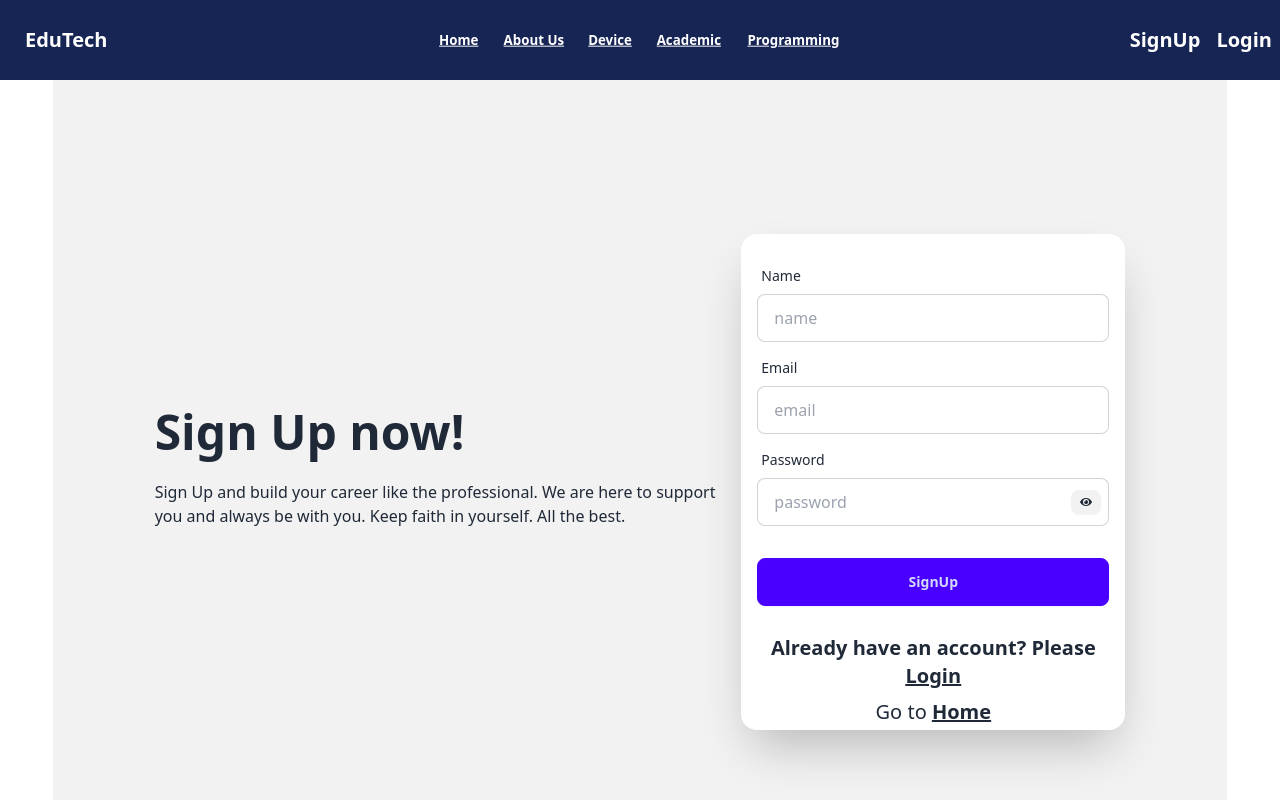
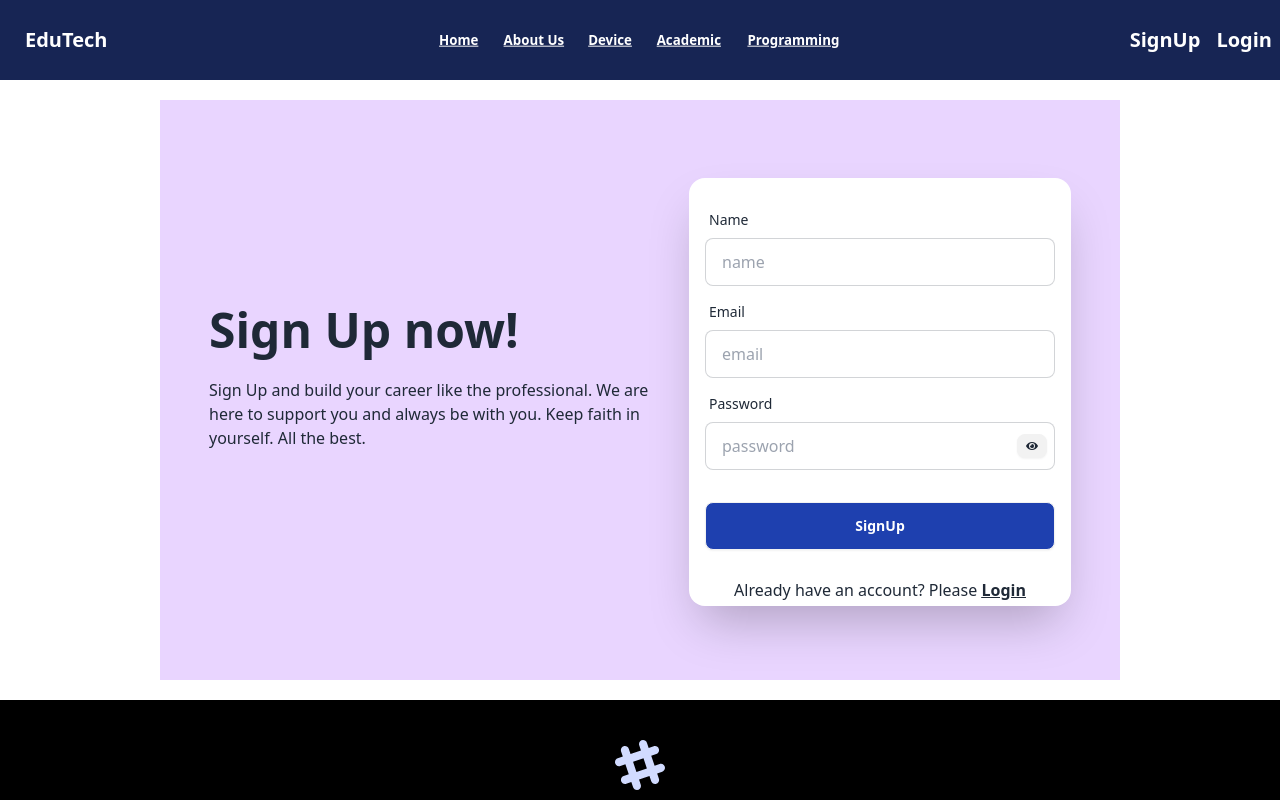
Before and after one commit to Md-Rabiul-Islam75/it-based-education-and-profession, a React (Vite) app: page /signUp in a window 1280 px wide. Shown: the top 800 px of the page. Built offline with nearby package versions, Linux system fonts and the light colour scheme.

Commit message:
signup and login design

```diff
--- a/src/Components/Login.jsx
+++ b/src/Components/Login.jsx
@@ -110,9 +110,9 @@ const Login = () => {
 
   return (
 
-    <div className="hero bg-base-200 min-h-screen">
-  <div className="hero-content flex-col lg:flex-row-reverse">
-    <div className="text-center lg:text-left">
+    <div className="hero w-9/12 mx-auto bg-purple-200 m-10 h-[581px]">
+  <div className="hero-content  flex-col lg:flex-row">
+    <div className="text-center w-1/2 mx-auto lg:text-left">
       <h1 className="text-5xl font-bold">Login now!</h1>
       <p className="py-6">
         Login and build your career like the professional. We are here to support you and always be with you. Keep faith in yourself. All the best.
@@ -157,12 +157,12 @@ const Login = () => {
               />
             </div>
             <div className="form-control mt-6">
-              <button className="btn btn-primary">Login</button>
+              <button className="btn bg-blue-800 text-white">Login</button>
             </div>
           </form>
 
           <div className="text-center">
-            <button onClick={handleSignInWithGoogle} className="btn btn-accent">
+            <button onClick={handleSignInWithGoogle} className="btn">
               Sign In with <FaGoogle />
             </button>
             <p>
--- a/src/Components/SignUp.jsx
+++ b/src/Components/SignUp.jsx
@@ -68,7 +68,7 @@ const SignUp = () => {
   };
 
   return (
-    <div className="hero w-11/12 mx-auto bg-base-200 min-h-screen">
+    <div className="hero w-9/12 mx-auto bg-purple-200 m-5 h-[580px]">
       <div className="hero-content flex-col lg:flex-row">
         <div className="text-center w-1/2 lg:text-left">
           <h1 className="text-5xl font-bold">Sign Up now!</h1>
@@ -90,7 +90,7 @@ const SignUp = () => {
                     value={formData.name}
                     onChange={handleChange}
                     placeholder="name"
-                    className="input input-bordered"
+                    className="input input-bordered w-[350px]"
                     required
                   />
                 </div>
@@ -105,7 +105,7 @@ const SignUp = () => {
                     value={formData.email}
                     onChange={handleChange}
                     placeholder="email"
-                    className="input input-bordered"
+                    className="input input-bordered w-[350px]"
                     required
                   />
                 </div>
@@ -119,7 +119,7 @@ const SignUp = () => {
                     value={formData.password}
                     onChange={handleChange}
                     placeholder="password"
-                    className="input input-bordered"
+                    className="input input-bordered w-[350px]"
                     required
                   />
 
@@ -133,24 +133,24 @@ const SignUp = () => {
                 </div>
 
                 <div className="form-control mt-6">
-                  <button type="submit" className="btn btn-primary">
+                  <button type="submit" className="btn bg-blue-800 text-white">
                     SignUp
                   </button>
                 </div>
               </form>
 
-              <p className="font-semibold text-xl px-2 py-1">
+              <p className="px-2 py-1">
                 Already have an account? Please{" "}
-                <u>
+                <u className="font-bold">
                   <Link to="/login">Login</Link>
                 </u>
               </p>
-              <p className="text-xl px-2 py-1">
+              {/* <p className="px-2 py-1">
                 Go to{" "}
                 <u className="font-bold">
                   <Link to="/">Home</Link>
                 </u>
-              </p>
+              </p> */}
             </div>
           </div>
 
```
